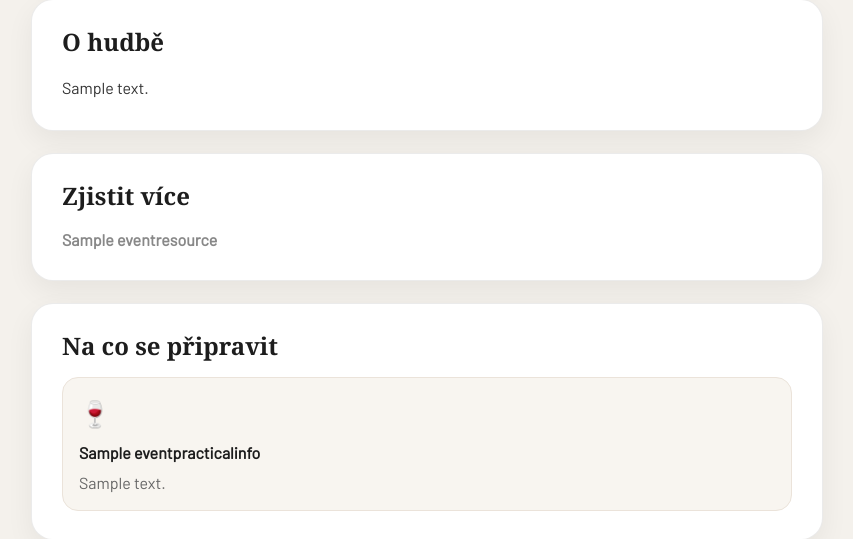
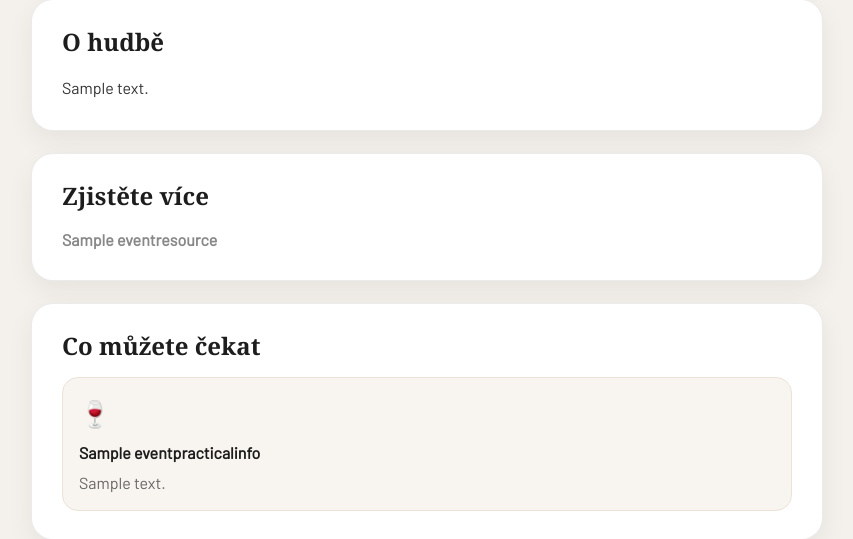
Before and after one commit to HonzaVanek/Liederweb, a Django app: a page that uses events/templates/events/public_event_detail.html in a window 1280 px wide. Shown: the part 2123-2662 px from the top of the page, without its empty margins (13-866 px from the left). Run offline with Django 4.2, Linux system fonts and the light colour scheme; tables that the repository leaves empty hold one stand-in row (values such as "Sample post"); grey boxes marked "Sample" are stand-in pictures.

Commit message:
jen úpravy statických textů na webu

```diff
--- a/core/templates/core/contact.html
+++ b/core/templates/core/contact.html
@@ -14,7 +14,7 @@
   <div class="contact-page__inner">
     <div class="contact-page__header">
       <p class="contact-page__eyebrow">Kontakt</p>
-      <h1>Lieder Society, z. s.</h1>
+      <h1>Lieder Society</h1>
       <p>
         Popularizujeme žánr komorní písně. Organizujeme písňové koncerty, vydáváme CD a noty. Spolupracujeme s předními osobnostmi a institucemi české kultury. <br>
         Dáváme prostor tvorbě žen - skladatelek klasické hudby. Iniciujeme vznik nových písní. <br>
--- a/events/templates/events/public_event_detail.html
+++ b/events/templates/events/public_event_detail.html
@@ -184,7 +184,7 @@
 
         {% if event.resources.exists %}
           <section class="public-event-section">
-            <h2>Zjistit více</h2>
+            <h2>Zjistěte více</h2>
             <ul class="resource-list">
               {% for resource in event.resources.all %}
                 <li>
@@ -197,7 +197,7 @@
 
         {% if event.practical_infos.exists %}
           <section class="public-event-section">
-            <h2>Na co se připravit</h2>
+            <h2>Co můžete čekat</h2>
 
             <div class="practical-info-grid">
               {% for info in event.practical_infos.all %}
```
